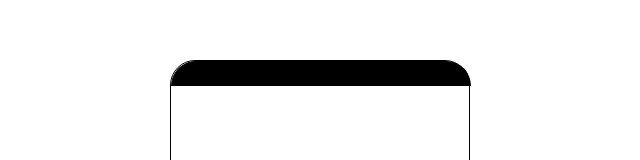
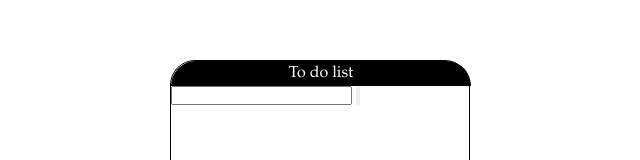
Before and after one commit to hsnmhrrmli/todol, a plain HTML site: page index.html in a window 1280 px wide. Shown: the part 190-350 px from the top of the page, without its empty margins (320-960 px from the left). Drawn offline with Linux system fonts and the light colour scheme.

Commit message:
mainStr nd scn prt

```diff
--- a/index.html
+++ b/index.html
@@ -1,5 +1,6 @@
 <!DOCTYPE html>
 <html lang="en">
+
 <head>
     <meta charset="UTF-8">
     <meta http-equiv="X-UA-Compatible" content="IE=edge">
@@ -7,11 +8,16 @@
     <link rel="stylesheet" href="./css/style.css">
     <title>Document</title>
 </head>
+
 <body>
     <div class="main">
-        <div class="top"></div>
-        <div class="list-part"></div>
+        <div class="top">To do list</div>
+        <div class="list-part">
+            <input type="text" name="" id="text">
+            <input type="button" id="close">
+        </div>
     </div>
     <script src="./js/main.js"></script>
 </body>
+
 </html>
--- a/scss/style.scss
+++ b/scss/style.scss
@@ -12,7 +12,8 @@
 
 }
 $colors: (
-    "heading":black
+    "heading":black,
+    "text": white,
 );
 $fonts:(
     "bold":900,
@@ -39,4 +40,6 @@ body{
     background-color: map-get($colors, heading);
     width: 300px;
     height: 25px;
+    color: map-get($colors , text );
+    @include flex;
 }
```
Also changed, not shown: css/style.css, 1 other file.
